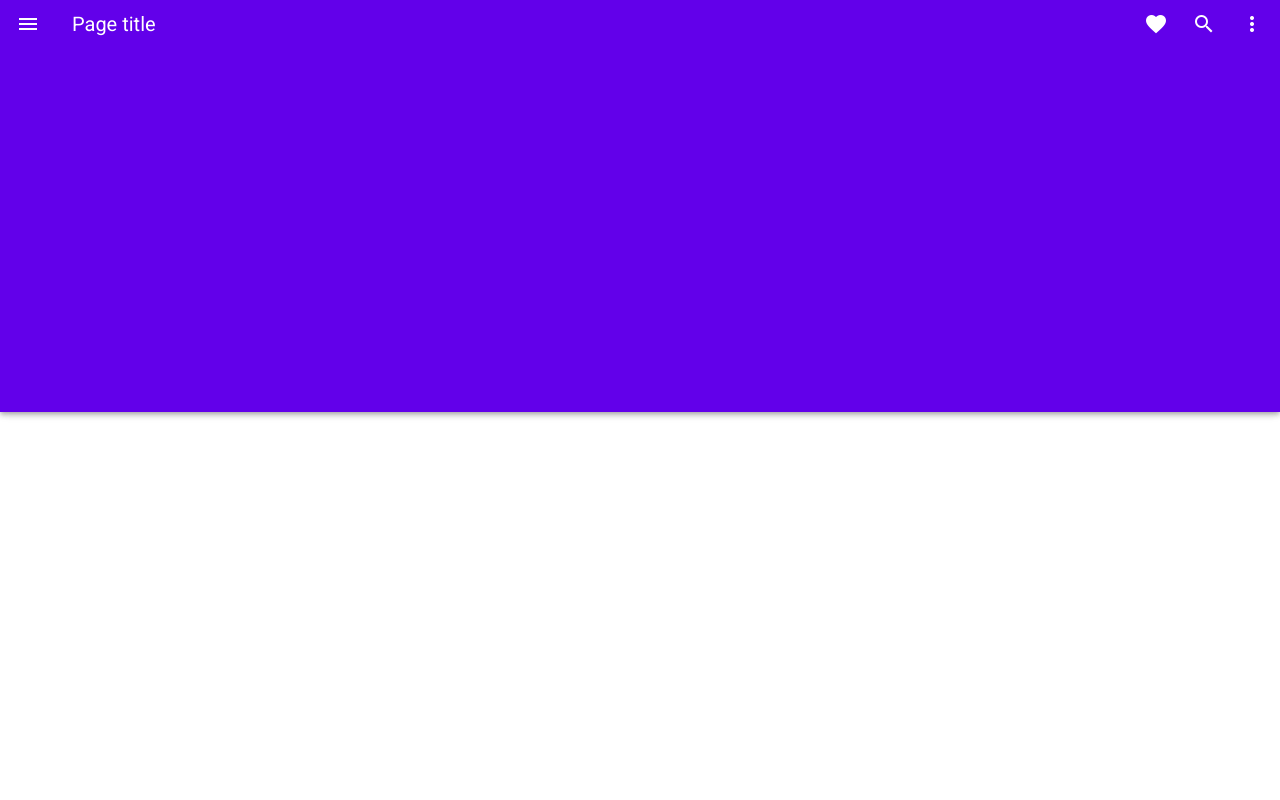
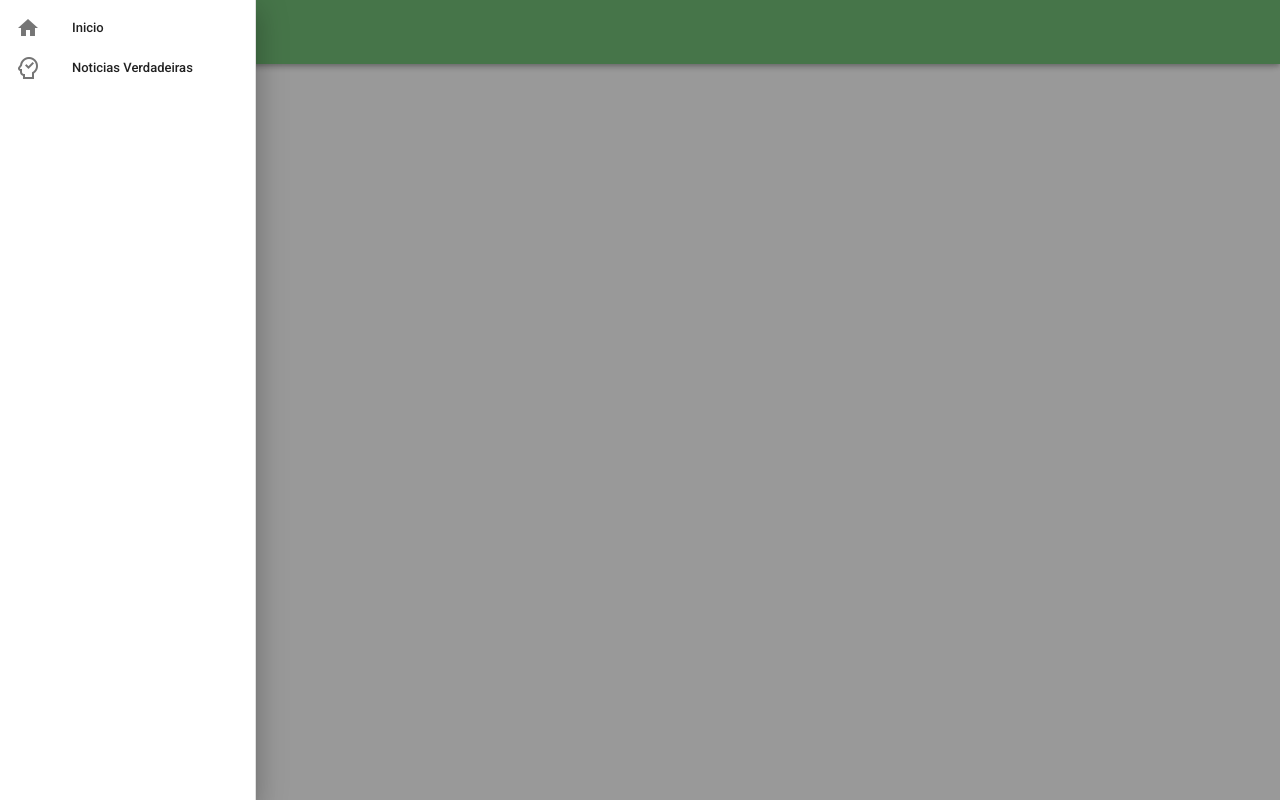
Before and after one commit to mhelenacipriano/hackatontime7, a Vue app: page / in a window 1280 px wide. Both pictures are taken after a click on the button 28 px from the left and 24 px from the top of the page. Built offline with nearby package versions, Linux system fonts and the light colour scheme.

Commit message:
alteraçoes menu

```diff
--- a/src/App.vue
+++ b/src/App.vue
@@ -1,63 +1,19 @@
 <template>
   <v-app>
-    <v-app-bar
-      color="deep-purple accent-4"
-      dense
-      dark
-    >
-      <v-app-bar-nav-icon></v-app-bar-nav-icon>
-
-      <v-toolbar-title>Page title</v-toolbar-title>
-
-      <v-spacer></v-spacer>
-
-      <v-btn icon>
-        <v-icon>mdi-heart</v-icon>
-      </v-btn>
-
-      <v-btn icon>
-        <v-icon>mdi-magnify</v-icon>
-      </v-btn>
-
-      <v-menu
-        left
-        bottom
-      >
-        <template v-slot:activator="{ on, attrs }">
-          <v-btn
-            icon
-            v-bind="attrs"
-            v-on="on"
-          >
-            <v-icon>mdi-dots-vertical</v-icon>
-          </v-btn>
-        </template>
-
-        <v-list>
-          <v-list-item
-            v-for="n in 5"
-            :key="n"
-            @click="() => {}"
-          >
-            <v-list-item-title>Option {{ n }}</v-list-item-title>
-          </v-list-item>
-        </v-list>
-      </v-menu>
-    </v-app-bar>
-
+    <AppFake />
     <v-main>
-      <router-view/>
+      <router-view />
     </v-main>
   </v-app>
 </template>
 
 <script>
+import AppFake from "./components/AppFake.vue";
 
 export default {
-  name: 'App',
-
-  data: () => ({
-    //
-  }),
+  name: "App",
+  components: {
+    AppFake
+  },
 };
 </script>
--- /dev/null
+++ b/src/components/AppFake.vue
@@ -0,0 +1,53 @@
+<template>
+  <div class="app-top-bar">
+    <v-app-bar color="green lighten-1" app dark>
+      <v-app-bar-nav-icon @click="drawer = true"></v-app-bar-nav-icon>
+      <v-toolbar-title>True or false? </v-toolbar-title>
+    </v-app-bar>
+
+    <v-navigation-drawer v-model="drawer" absolute temporary>
+      <v-list nav dense>
+        <v-list-item-group
+          v-model="group"
+          active-class="green--text text--lighten-2"
+        >
+          <router-link to="/">
+            <v-list-item>
+              <v-list-item-icon>
+                <v-icon>mdi-home</v-icon>
+              </v-list-item-icon>
+              <v-list-item-title>Inicio</v-list-item-title>
+            </v-list-item>
+          </router-link>
+
+          <router-link to="/classificacao">
+            <v-list-item>
+              <v-list-item-icon>
+                <v-icon>mdi-head-check-outline</v-icon>
+              </v-list-item-icon>
+              <v-list-item-title>Noticias Verdadeiras</v-list-item-title>
+            </v-list-item>
+          </router-link>
+        </v-list-item-group>
+      </v-list>
+
+
+    </v-navigation-drawer>
+  </div>
+</template>
+
+<script>
+export default {
+  name: "AppTopBar",
+  data: () => ({
+    drawer: false,
+    group: null,
+  }),
+};
+</script>
+
+<style scoped>
+.app-top-bar a {
+  text-decoration: none;
+}
+</style>
--- a/src/router/index.js
+++ b/src/router/index.js
@@ -1,24 +1,15 @@
 import Vue from 'vue'
 import VueRouter from 'vue-router'
-import HomeView from '../views/HomeView.vue'
-import AboutView from '../views/AboutView.vue'
+import meuInicio from '../views/meuInicio.vue'
 
 Vue.use(VueRouter)
 
 const routes = [
   {
     path: '/',
-    name: 'home',
-    component: HomeView
+    name: 'meuInicio',
+    component: meuInicio
   },
-  {
-    path: '/about',
-    name: 'about',
-    // route level code-splitting
-    // this generates a separate chunk (about.[hash].js) for this route
-    // which is lazy-loaded when the route is visited.
-    component: AboutView
-  }
 ]
 
 const router = new VueRouter({
--- a/src/views/meuInicio.vue
+++ b/src/views/meuInicio.vue
@@ -0,0 +1,15 @@
+<template>
+    <div>
+
+    </div>
+</template>
+
+<script>
+export default {
+    name: 'meuInicio',
+}
+</script>
+
+<style scoped>
+
+</style>
```
